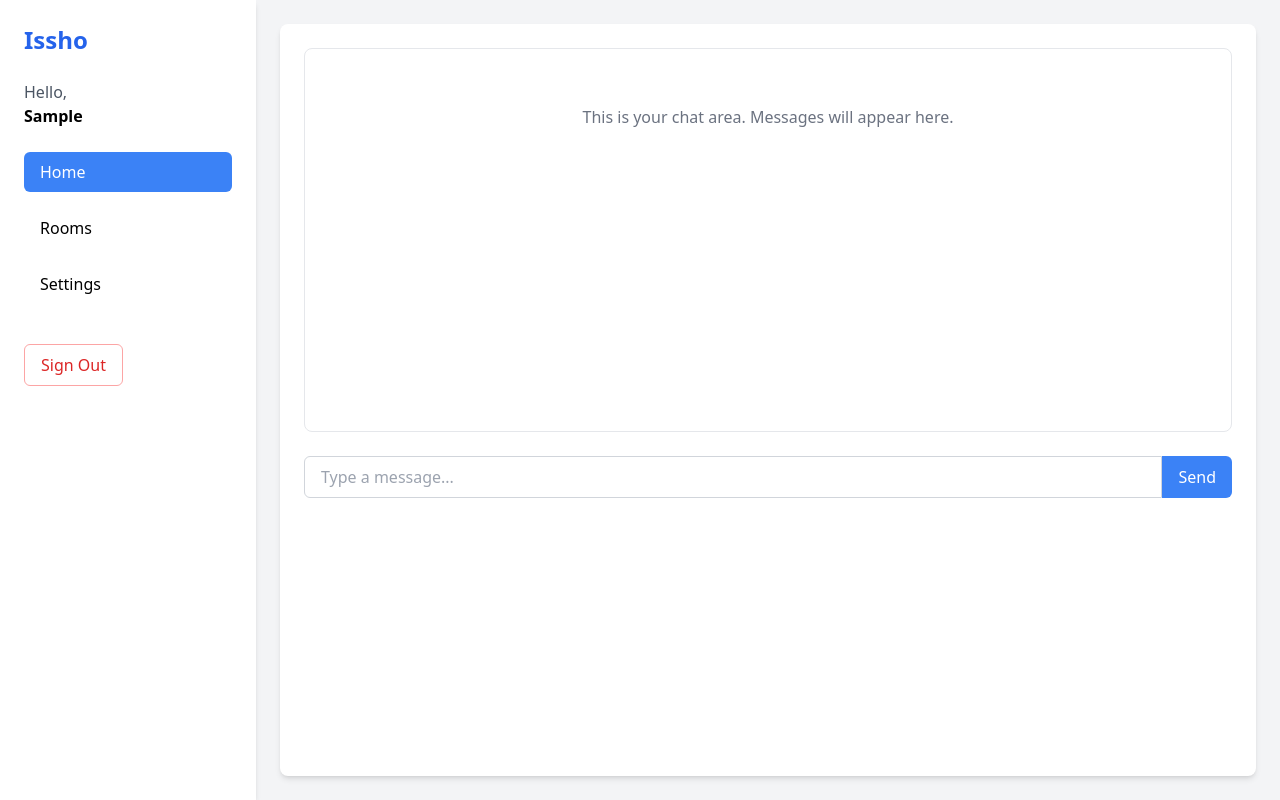
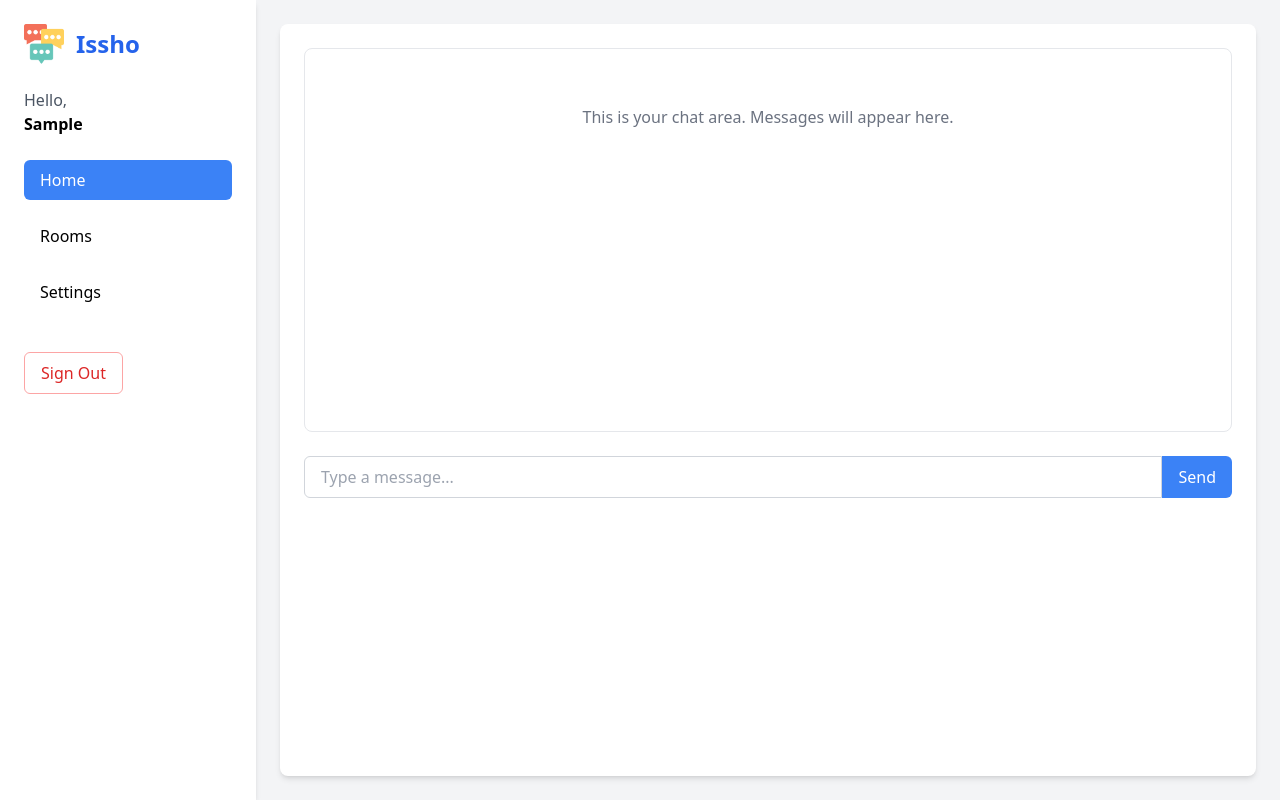
Before and after one commit to RicardoVercetti/issho, a React (Vite) app in the folder issho-client/: page / in a window 1280 px wide. Both pictures are taken after typing "Sample" into the empty fields and a click on the button "Continue". Built offline with nearby package versions, Linux system fonts and the light colour scheme.

Commit message:
ADD: logo in app UI

```diff
--- a/issho-client/src/components/AppLayout.tsx
+++ b/issho-client/src/components/AppLayout.tsx
@@ -1,5 +1,6 @@
 // components/AppLayout.tsx
 import { Outlet, Link, useLocation } from 'react-router-dom';
+import Logo from '/chat.png';
 
 interface AppLayoutProps {
   username: string;
@@ -15,7 +16,10 @@ export function AppLayout({ username, onSignOut }: AppLayoutProps) {
   return (
     <div className="flex min-h-screen bg-gray-100">
       <aside className="w-64 bg-white p-6 shadow-md">
-        <h2 className="text-2xl font-bold text-blue-600 mb-6">Issho</h2>
+  <div className="flex items-center gap-3 mb-6">
+    <img src={Logo} alt="App Logo" className="h-10 w-10" />
+    <h2 className="text-2xl font-bold text-blue-600">Issho</h2>
+  </div>
   <div className="mb-6">
     <p className="text-gray-600">Hello,</p>
     <p className="font-semibold">{username}</p>
```
Lines whose indentation alone changed are shown as unchanged.
